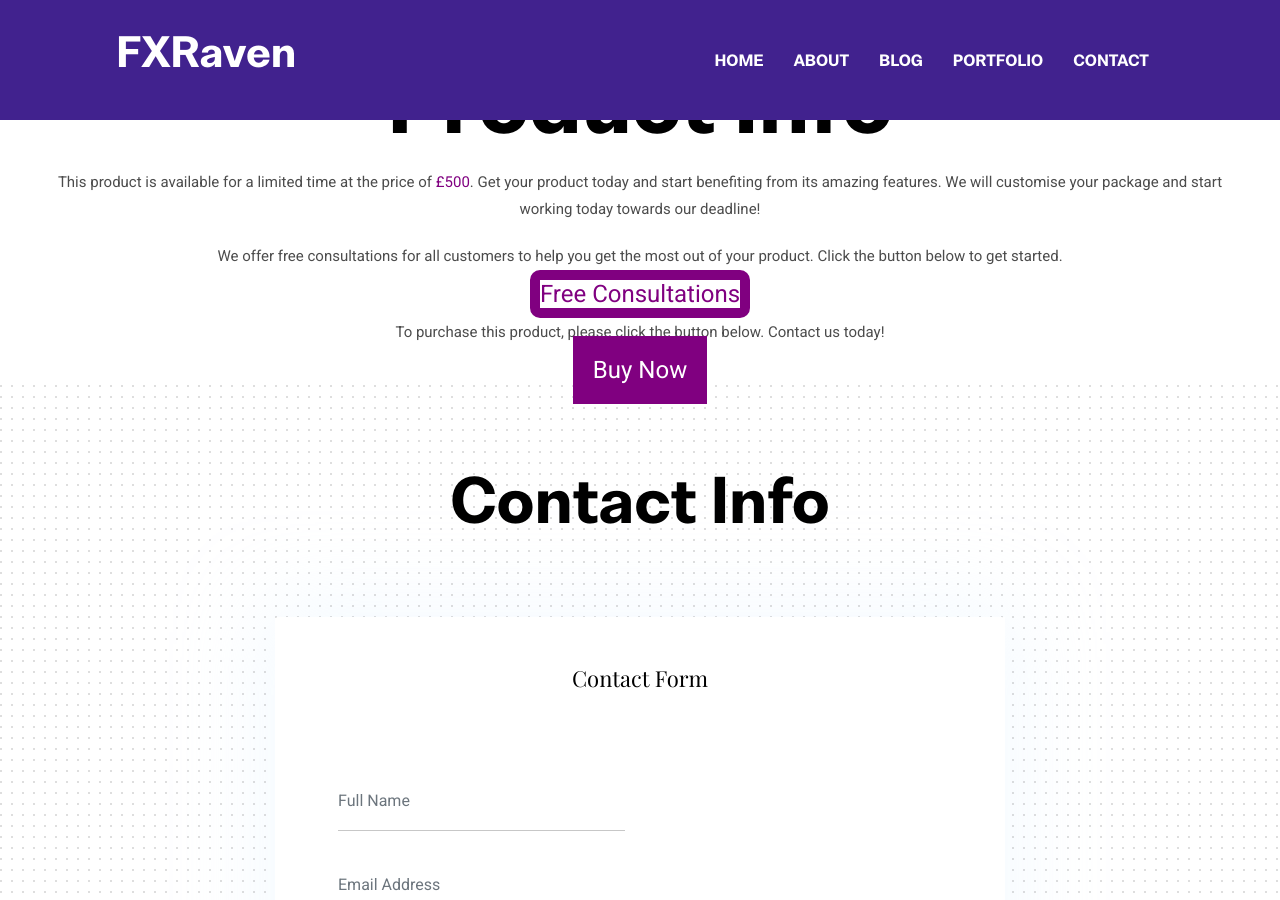
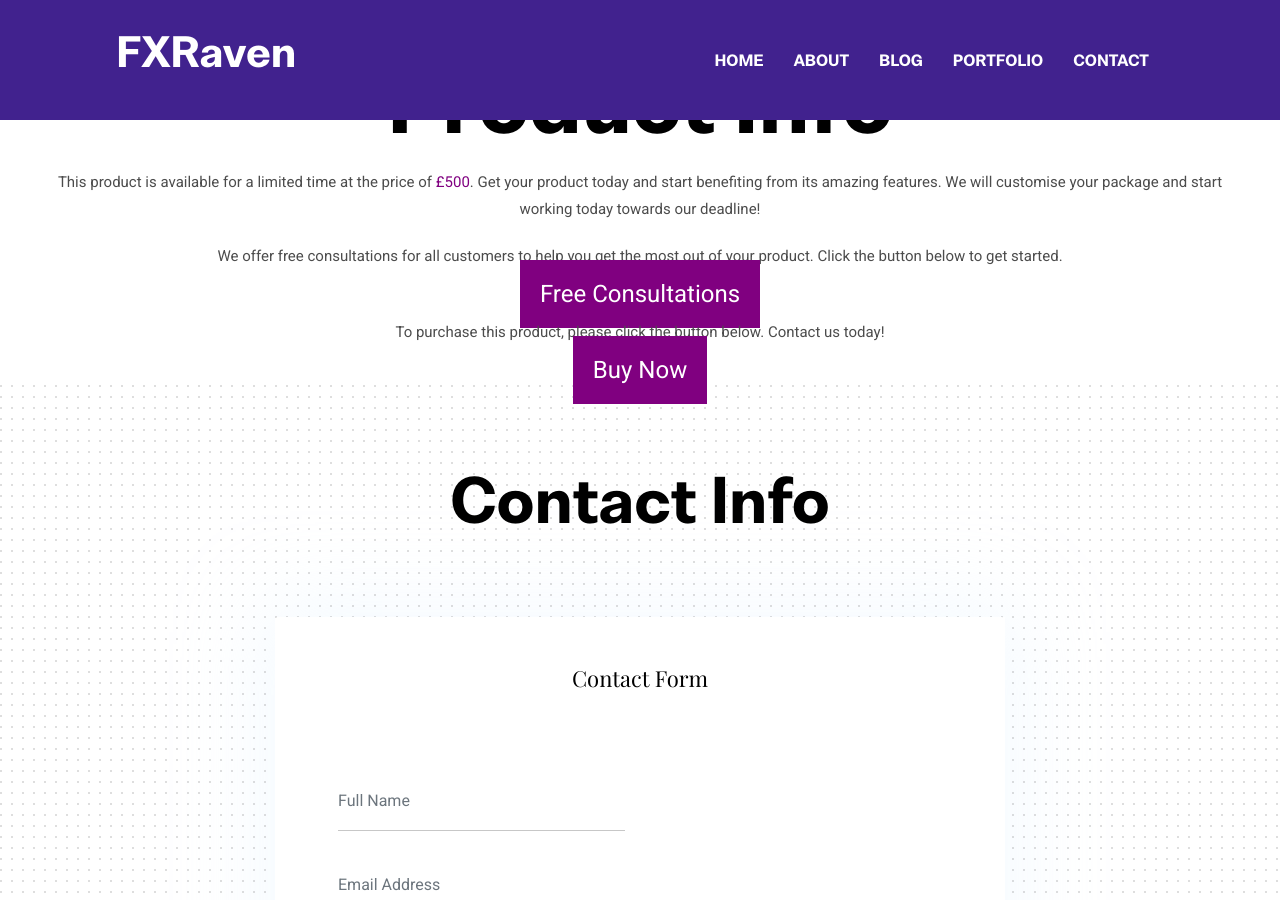
Before and after one commit to Vision-Live/FXRaven, a Jekyll site: the page built from _pages/marketing-plan.html, in a window 1280 px wide and 900 px high, scrolled down 545 px. Built offline with Jekyll 4.4.1, drawn with Linux system fonts in a browser that asks for light colours; some web fonts are replaced.

Commit message:
Update marketing-plan.html

```diff
--- a/_pages/marketing-plan.html
+++ b/_pages/marketing-plan.html
@@ -13,7 +13,7 @@ Get your product today and start benefiting from its amazing features. We will c
 
 <p>We offer free consultations for all customers to help you get the most out of your product. Click the button below to get started.</p>
 
-<a href="consultation.html" onclick="window.addEventListener('click', function(){window.scrollTo(0, window.innerHeight * 0.75);});"style="font-size: 24px; color: purple; border:10px solid purple; width:50%; border-radius: 10px;margin-bottom: 20px;">Free Consultations</a>
+<a href="consultation.html" onclick="history.pushState(null,null, '#consultation'); window.scrollTo(0, window.innerHeight * 0.75);"style="font-size: 24px; background-color:purple; color:white; padding:20px; margin-bottom: 200px;">Free Consultations</a>
 
 <p>To purchase this product, please click the button below. Contact us today!</p>
 
```
